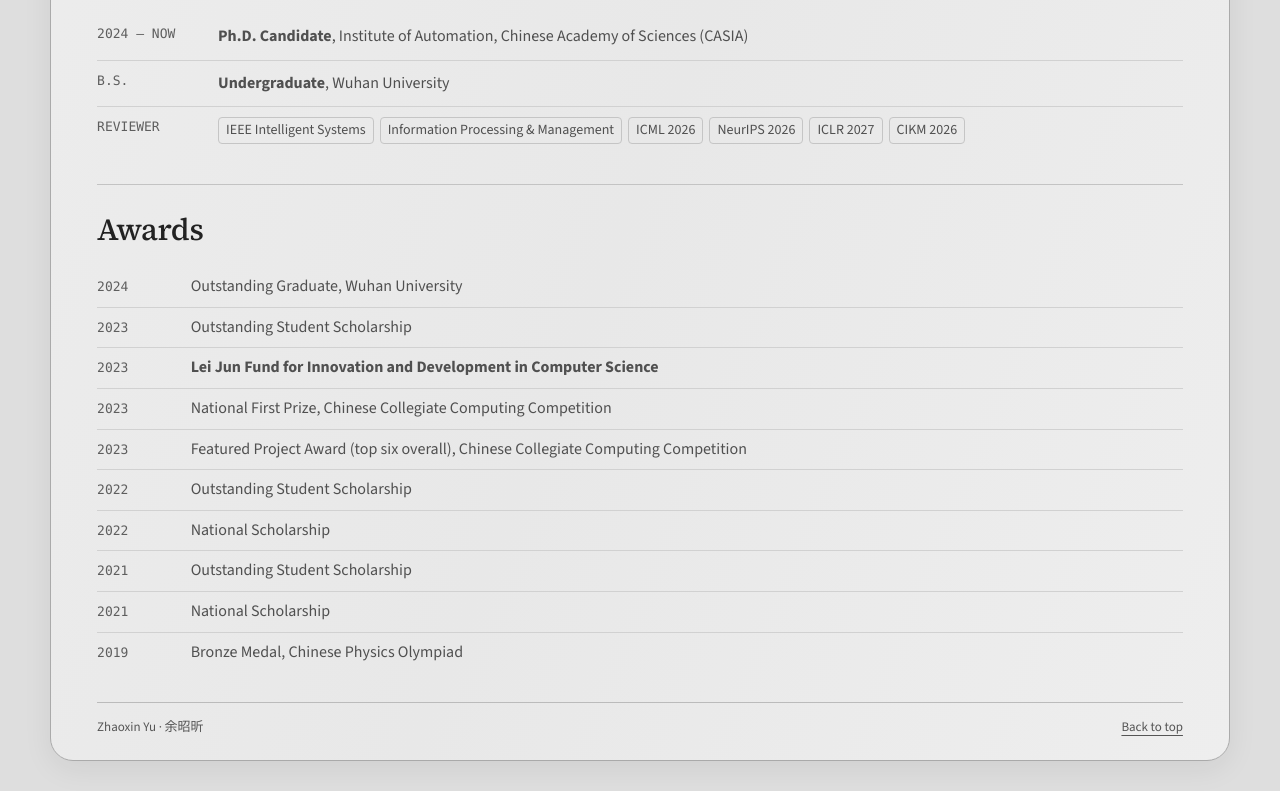
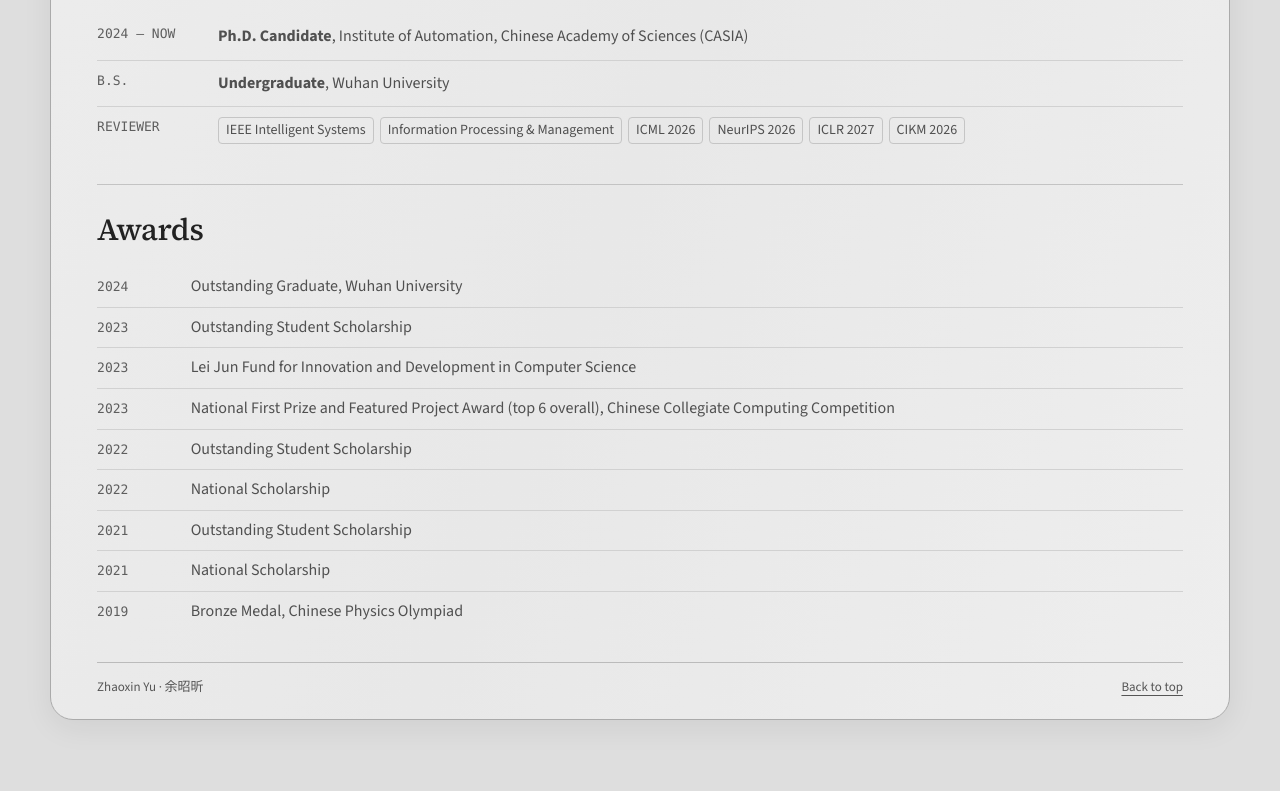
Before and after one commit to Yuzhaoxin946/yuzhaoxin946.github.io, a plain HTML site: page index.html in a window 1280 px wide. Shown: the part 3609-4400 px from the top of the page. After the commit the page ends 4359 px from the top, so only its background shows below. Drawn offline with Linux system fonts and the light colour scheme.

Commit message:
Combine competition awards and remove fund emphasis

```diff
--- a/index.html
+++ b/index.html
@@ -146,9 +146,8 @@
 <ul class="log-list">
 <li><span class="dt">2024</span><div><span class="en">Outstanding Graduate, Wuhan University</span><span class="zh">武汉大学优秀毕业生</span></div></li>
 <li><span class="dt">2023</span><div><span class="en">Outstanding Student Scholarship</span><span class="zh">优秀学生奖学金</span></div></li>
-<li><span class="dt">2023</span><div><span class="en"><strong>Lei Jun Fund for Innovation and Development in Computer Science</strong></span><span class="zh"><strong>雷军计算机创新与发展资助基金</strong></span></div></li>
-<li><span class="dt">2023</span><div><span class="en">National First Prize, Chinese Collegiate Computing Competition</span><span class="zh">中国大学生计算机设计大赛全国一等奖</span></div></li>
-<li><span class="dt">2023</span><div><span class="en">Featured Project Award (top six overall), Chinese Collegiate Computing Competition</span><span class="zh">中国大学生计算机设计大赛特色作品奖（总排名前六）</span></div></li>
+<li><span class="dt">2023</span><div><span class="en">Lei Jun Fund for Innovation and Development in Computer Science</span><span class="zh">雷军计算机创新与发展资助基金</span></div></li>
+<li><span class="dt">2023</span><div><span class="en">National First Prize and Featured Project Award (top 6 overall), Chinese Collegiate Computing Competition</span><span class="zh">中国大学生计算机设计大赛全国一等奖、特色作品奖（总排名前六）</span></div></li>
 <li><span class="dt">2022</span><div><span class="en">Outstanding Student Scholarship</span><span class="zh">优秀学生奖学金</span></div></li>
 <li><span class="dt">2022</span><div><span class="en">National Scholarship</span><span class="zh">国家奖学金</span></div></li>
 <li><span class="dt">2021</span><div><span class="en">Outstanding Student Scholarship</span><span class="zh">优秀学生奖学金</span></div></li>
```
